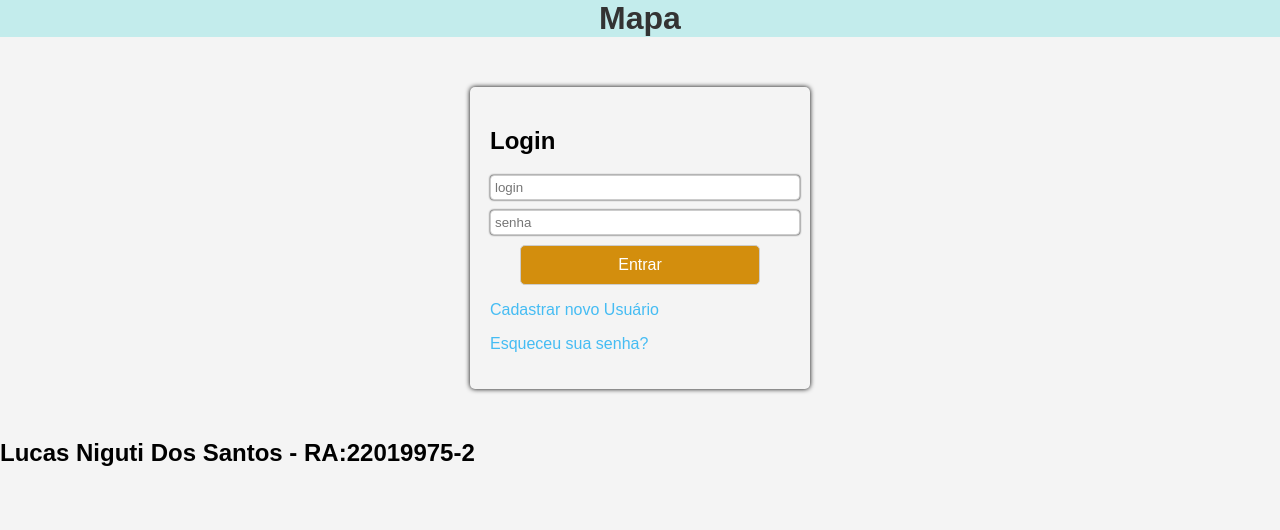
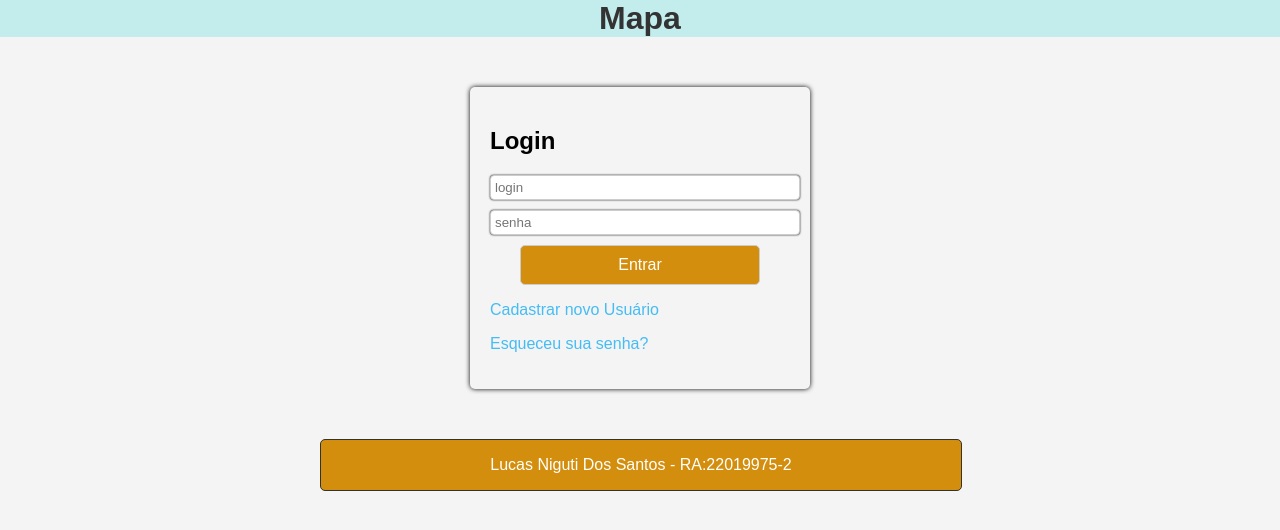
Before and after one commit to Nigguti/Mapa, a plain HTML site: page index.html in a window 1280 px wide. Drawn offline with Linux system fonts and the light colour scheme.

Commit message:
estilizacao do rodape

```diff
--- a/front/style.css
+++ b/front/style.css
@@ -63,3 +63,15 @@ a {
     text-decoration: none;
     color: #45bcf3;
 }
+
+footer {
+    text-align: center;
+    margin: 50px;
+    margin-left: 25%;
+    width: 50%;
+    border: none;
+    border-radius: 5px;
+    border: 1px solid #333;
+    color: white;
+    background-color: rgb(211, 142, 13);
+}
--- a/index.html
+++ b/index.html
@@ -30,5 +30,7 @@
          </form>
      </div>
 </body>
-<footer><h2>Lucas Niguti Dos Santos - RA:22019975-2</h2></footer>
+ <div class="rodape">
+     <footer><p>Lucas Niguti Dos Santos - RA:22019975-2</p></footer>
+</div>
 </html>
```
Also changed, not shown: cadastro.html (+3 -0 lines), lembrar-senha.html (+3 -0 lines).
